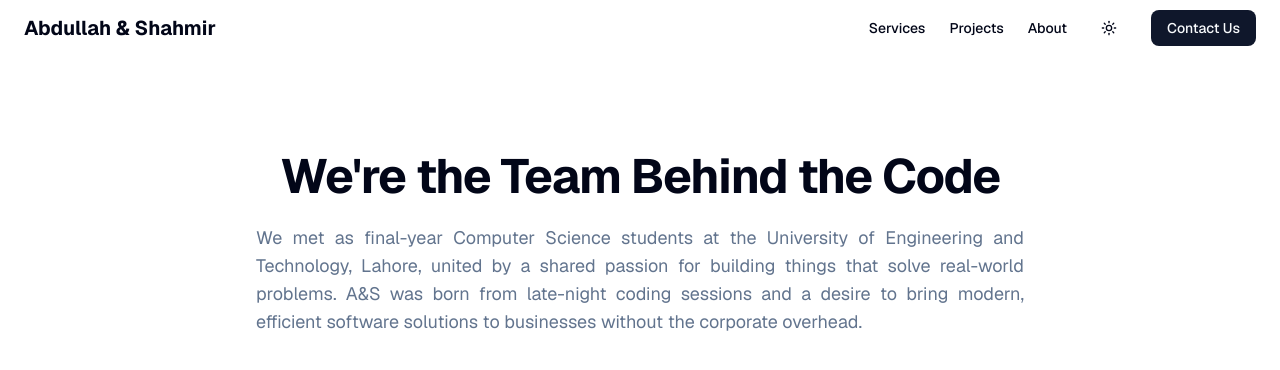
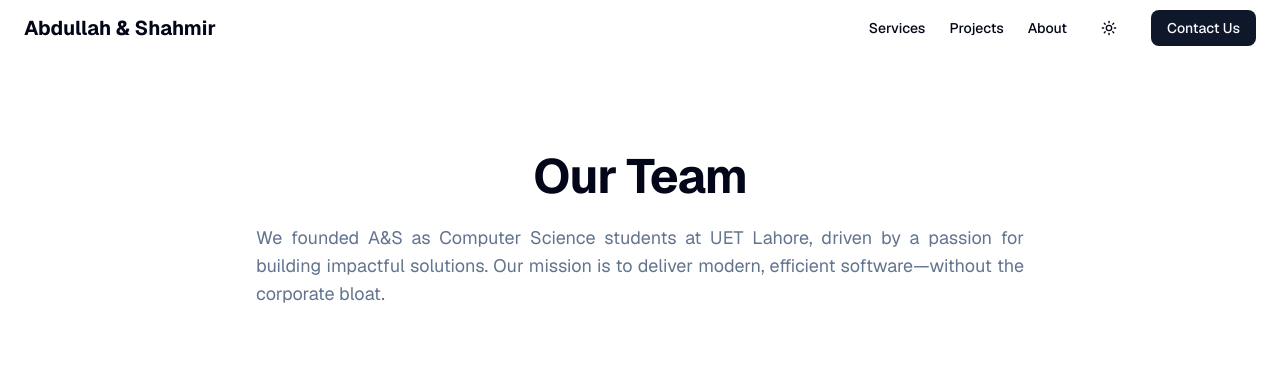
Before and after one commit to ABDULLAHAZHERCH/a-s, a Next.js app: page /about in a window 1280 px wide. Shown: the top 370 px of the page. Built offline with nearby package versions, Linux system fonts and the light colour scheme; grey boxes are pictures that could not be loaded.

Commit message:
eslint issues fix

```diff
--- a/src/app/about/page.tsx
+++ b/src/app/about/page.tsx
@@ -34,14 +34,12 @@
       <FadeIn>
         <div className="max-w-3xl mx-auto text-center mb-16">
           <h1 className="text-4xl font-bold tracking-tight sm:text-5xl">
-            We're the Team Behind the Code
+            Our Team
           </h1>
           <p className="mt-6 text-lg text-muted-foreground">
-            We met as final-year Computer Science students at the University of
-            Engineering and Technology, Lahore, united by a shared passion for
-            building things that solve real-world problems. A&S was born from
-            late-night coding sessions and a desire to bring modern, efficient
-            software solutions to businesses without the corporate overhead.
+            We founded A&S as Computer Science students at UET Lahore, driven by
+            a passion for building impactful solutions. Our mission is to
+            deliver modern, efficient software—without the corporate bloat.
           </p>
         </div>
       </FadeIn>
--- a/src/app/contact/page.tsx
+++ b/src/app/contact/page.tsx
@@ -57,7 +57,7 @@
             Get in Touch
           </h1>
           <p className="mt-4 text-lg text-muted-foreground">
-            We're excited to hear about your project. Fill out the form below,
+            We are excited to hear about your project. Fill out the form below,
             and we'll contact you shortly.
           </p>
         </div>
@@ -69,7 +69,7 @@
             <Label htmlFor="name">Full Name</Label>
             <Input
               id="name"
-              placeholder="Abdullah Azher"
+              placeholder="Your Name"
               required
               value={name}
               onChange={(e) => setName(e.target.value)}
@@ -80,7 +80,7 @@
             <Input
               id="email"
               type="email"
-              placeholder="name@example.com"
+              placeholder="email@example.com"
               required
               value={email}
               onChange={(e) => setEmail(e.target.value)}
--- a/src/components/sections/FinalCtaSection.tsx
+++ b/src/components/sections/FinalCtaSection.tsx
@@ -9,10 +9,10 @@
         <div className="container grid items-center justify-center gap-4 px-4 text-center md:px-6">
           <div className="space-y-3">
             <h2 className="text-3xl font-bold tracking-tighter md:text-4xl/tight">
-              Have an Idea? Let's Build It Together.
+              Have an Idea? Let&apos;s Build It Together.
             </h2>
             <p className="mx-auto max-w-[600px] text-muted-foreground md:text-xl/relaxed lg:text-base/relaxed xl:text-xl/relaxed">
-              Let’s build something remarkable - your vision, our expertise. Book your consultation now.
+              Let&apos;s build something remarkable - your vision, our expertise. Book your consultation now.
             </p>
           </div>
           <div className="mx-auto w-full max-w-sm space-y-2">
--- a/src/components/sections/ProjectsSection.tsx
+++ b/src/components/sections/ProjectsSection.tsx
@@ -37,8 +37,8 @@
               Our Innovative Projects
             </h2>
             <p className="mx-auto max-w-[700px] text-muted-foreground md:text-xl">
-              Here's a glimpse of what we've built. We're proud of the problems
-              we've solved.
+              Here a glimpse of what we&apos;ve built. We&apos;re proud of the problems
+              we&apos;ve solved.
             </p>
           </div>
         </FadeIn>
--- a/src/components/sections/WhyUsSection.tsx
+++ b/src/components/sections/WhyUsSection.tsx
@@ -32,7 +32,7 @@
               Your Advantage with A&S
             </h2>
             <p className="mx-auto max-w-[700px] text-muted-foreground md:text-xl">
-              We're more than just coders. We're your dedicated technical
+              We&apos;re more than just coders. We&apos;re your dedicated technical
               partners.
             </p>
           </div>
```
